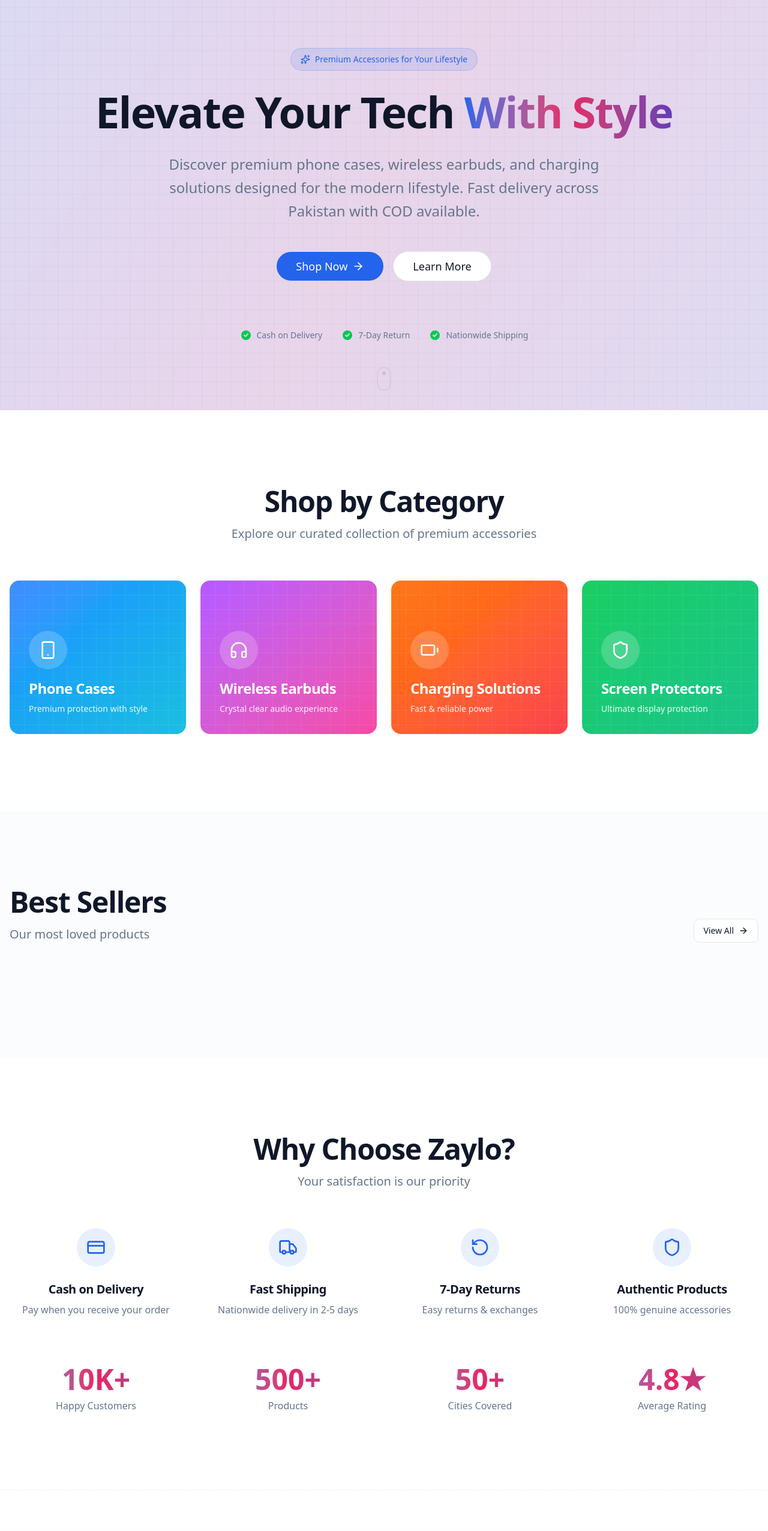
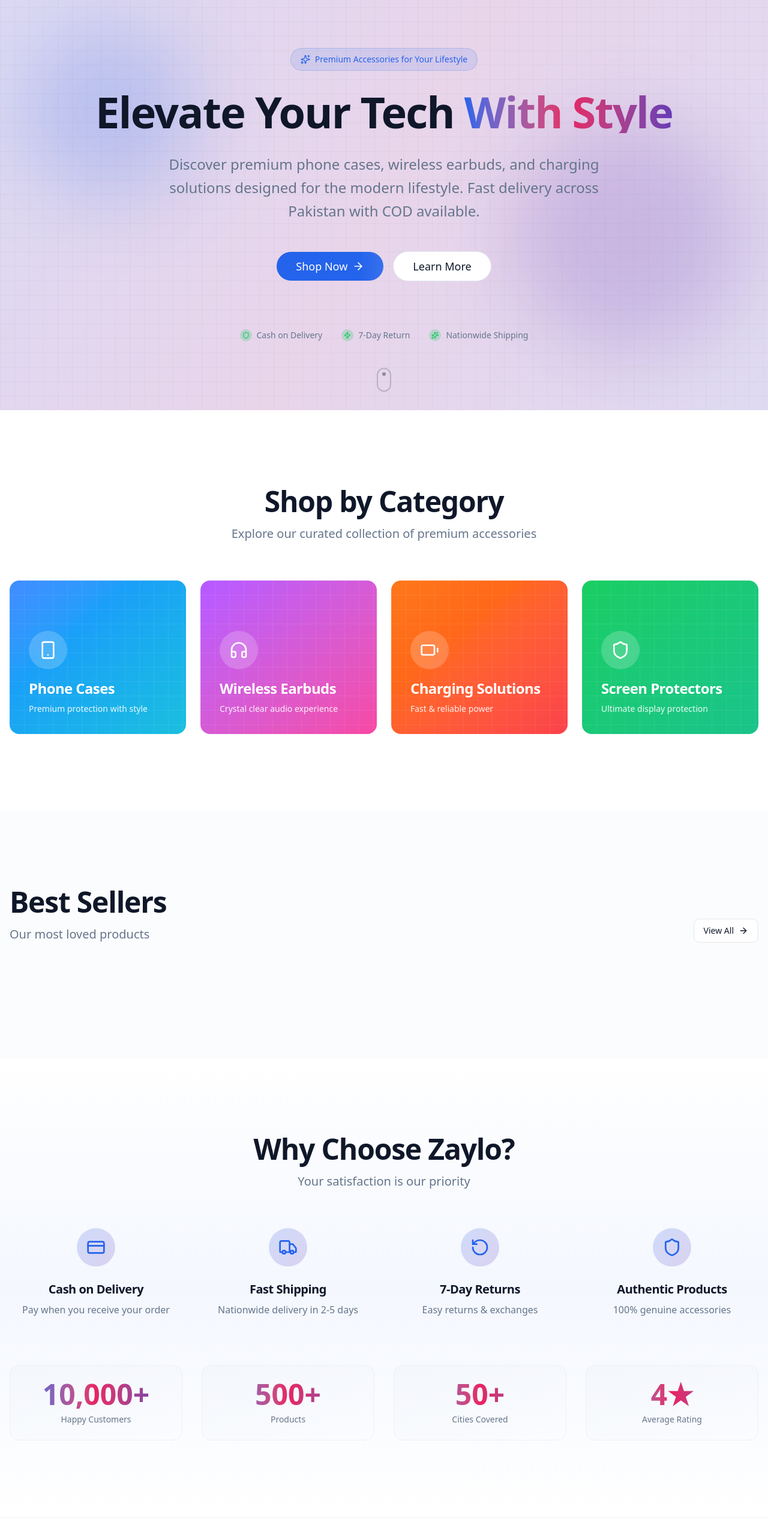
Before and after one commit to samrich7019/zaylo-store, a Next.js app: page / in a window 1280 px wide. Shown: the part 180-2733 px from the top of the page at 60% size. Built offline with nearby package versions, Linux system fonts and the light colour scheme.

Commit message:
Add advanced animations: floating orbs, counters, shimmer effects, micro-interactions

```diff
--- a/src/components/home/hero-section.tsx
+++ b/src/components/home/hero-section.tsx
@@ -3,8 +3,26 @@
 import { motion } from "framer-motion"
 import { AnimatedGradient } from "@/components/ui/animated-gradient"
 import { Button } from "@/components/ui/button"
-import { ArrowRight, Sparkles } from "lucide-react"
+import { ArrowRight, Sparkles, Zap, Shield } from "lucide-react"
 import Link from "next/link"
+
+const floatingAnimation = {
+    y: [0, -20, 0],
+    transition: {
+        duration: 3,
+        repeat: Infinity,
+        ease: "easeInOut"
+    }
+}
+
+const pulseAnimation = {
+    scale: [1, 1.05, 1],
+    transition: {
+        duration: 2,
+        repeat: Infinity,
+        ease: "easeInOut"
+    }
+}
 
 export function HeroSection() {
     return (
@@ -16,6 +34,16 @@
 
             {/* Grid Pattern Overlay */}
             <div className="absolute inset-0 bg-[linear-gradient(to_right,#80808012_1px,transparent_1px),linear-gradient(to_bottom,#80808012_1px,transparent_1px)] bg-[size:24px_24px]" />
+
+            {/* Floating Orbs */}
+            <motion.div
+                animate={floatingAnimation}
+                className="absolute top-20 left-10 w-72 h-72 bg-primary/20 rounded-full blur-3xl"
+            />
+            <motion.div
+                animate={{ ...floatingAnimation, transition: { ...floatingAnimation.transition, delay: 1 } }}
+                className="absolute bottom-20 right-10 w-96 h-96 bg-secondary/20 rounded-full blur-3xl"
+            />
 
             {/* Content */}
             <div className="relative z-10 container mx-auto px-4 py-20 text-center">
@@ -30,9 +58,12 @@
                         initial={{ opacity: 0, scale: 0.9 }}
                         animate={{ opacity: 1, scale: 1 }}
                         transition={{ delay: 0.2 }}
-                        className="inline-flex items-center gap-2 px-4 py-2 rounded-full bg-primary/10 border border-primary/20 text-primary text-sm font-medium"
+                        whileHover={{ scale: 1.05 }}
+                        className="inline-flex items-center gap-2 px-4 py-2 rounded-full bg-primary/10 border border-primary/20 text-primary text-sm font-medium cursor-default"
                     >
+                        <motion.div animate={pulseAnimation}>
                             <Sparkles className="w-4 h-4" />
+                        </motion.div>
                         <span>Premium Accessories for Your Lifestyle</span>
                     </motion.div>
 
@@ -44,9 +75,15 @@
                         className="text-5xl md:text-6xl lg:text-7xl font-bold tracking-tight"
                     >
                         Elevate Your Tech{" "}
-                        <span className="gradient-text">
+                        <motion.span
+                            className="gradient-text inline-block"
+                            animate={{
+                                backgroundPosition: ["0% 50%", "100% 50%", "0% 50%"],
+                            }}
+                            transition={{ duration: 5, repeat: Infinity }}
+                        >
                             With Style
-                        </span>
+                        </motion.span>
                     </motion.h1>
 
                     {/* Subheadline */}
@@ -67,15 +104,32 @@
                         className="flex flex-col sm:flex-row gap-4 justify-center items-center pt-4"
                     >
                         <Link href="/collections/all">
-                            <Button size="lg" className="group text-lg px-8 py-6 rounded-full">
+                            <motion.div whileHover={{ scale: 1.05 }} whileTap={{ scale: 0.95 }}>
+                                <Button size="lg" className="group text-lg px-8 py-6 rounded-full relative overflow-hidden">
+                                    <motion.div
+                                        className="absolute inset-0 bg-gradient-to-r from-primary/0 via-white/20 to-primary/0"
+                                        animate={{
+                                            x: ["-100%", "100%"],
+                                        }}
+                                        transition={{
+                                            duration: 2,
+                                            repeat: Infinity,
+                                            ease: "linear",
+                                        }}
+                                    />
+                                    <span className="relative z-10 flex items-center gap-2">
                                         Shop Now
-                                <ArrowRight className="ml-2 w-5 h-5 group-hover:translate-x-1 transition-transform" />
+                                        <ArrowRight className="w-5 h-5 group-hover:translate-x-1 transition-transform" />
+                                    </span>
                                 </Button>
+                            </motion.div>
                         </Link>
                         <Link href="/about">
+                            <motion.div whileHover={{ scale: 1.05 }} whileTap={{ scale: 0.95 }}>
                                 <Button size="lg" variant="outline" className="text-lg px-8 py-6 rounded-full">
                                     Learn More
                                 </Button>
+                            </motion.div>
                         </Link>
                     </motion.div>
 
@@ -86,24 +140,28 @@
                         transition={{ delay: 0.7 }}
                         className="flex flex-wrap justify-center gap-8 pt-12 text-sm text-muted-foreground"
                     >
-                        <div className="flex items-center gap-2">
-                            <svg className="w-5 h-5 text-green-500" fill="currentColor" viewBox="0 0 20 20">
-                                <path fillRule="evenodd" d="M10 18a8 8 0 100-16 8 8 0 000 16zm3.707-9.293a1 1 0 00-1.414-1.414L9 10.586 7.707 9.293a1 1 0 00-1.414 1.414l2 2a1 1 0 001.414 0l4-4z" clipRule="evenodd" />
-                            </svg>
-                            <span>Cash on Delivery</span>
-                        </div>
-                        <div className="flex items-center gap-2">
-                            <svg className="w-5 h-5 text-green-500" fill="currentColor" viewBox="0 0 20 20">
-                                <path fillRule="evenodd" d="M10 18a8 8 0 100-16 8 8 0 000 16zm3.707-9.293a1 1 0 00-1.414-1.414L9 10.586 7.707 9.293a1 1 0 00-1.414 1.414l2 2a1 1 0 001.414 0l4-4z" clipRule="evenodd" />
-                            </svg>
-                            <span>7-Day Return</span>
-                        </div>
-                        <div className="flex items-center gap-2">
-                            <svg className="w-5 h-5 text-green-500" fill="currentColor" viewBox="0 0 20 20">
-                                <path fillRule="evenodd" d="M10 18a8 8 0 100-16 8 8 0 000 16zm3.707-9.293a1 1 0 00-1.414-1.414L9 10.586 7.707 9.293a1 1 0 00-1.414 1.414l2 2a1 1 0 001.414 0l4-4z" clipRule="evenodd" />
-                            </svg>
-                            <span>Nationwide Shipping</span>
-                        </div>
+                        {[
+                            { icon: Shield, text: "Cash on Delivery" },
+                            { icon: Zap, text: "7-Day Return" },
+                            { icon: Sparkles, text: "Nationwide Shipping" }
+                        ].map((item, index) => (
+                            <motion.div
+                                key={item.text}
+                                initial={{ opacity: 0, y: 10 }}
+                                animate={{ opacity: 1, y: 0 }}
+                                transition={{ delay: 0.8 + index * 0.1 }}
+                                whileHover={{ y: -2 }}
+                                className="flex items-center gap-2"
+                            >
+                                <motion.div
+                                    animate={pulseAnimation}
+                                    className="w-5 h-5 rounded-full bg-green-500/20 flex items-center justify-center"
+                                >
+                                    <item.icon className="w-3 h-3 text-green-500" />
+                                </motion.div>
+                                <span>{item.text}</span>
+                            </motion.div>
+                        ))}
                     </motion.div>
                 </motion.div>
             </div>
@@ -112,16 +170,20 @@
             <motion.div
                 initial={{ opacity: 0 }}
                 animate={{ opacity: 1 }}
-                transition={{ delay: 1, repeat: Infinity, duration: 1.5 }}
+                transition={{ delay: 1 }}
                 className="absolute bottom-8 left-1/2 -translate-x-1/2"
             >
-                <div className="w-6 h-10 border-2 border-foreground/20 rounded-full p-1">
+                <motion.div
+                    animate={{ y: [0, 10, 0] }}
+                    transition={{ repeat: Infinity, duration: 1.5 }}
+                    className="w-6 h-10 border-2 border-foreground/20 rounded-full p-1"
+                >
                     <motion.div
                         animate={{ y: [0, 12, 0] }}
                         transition={{ repeat: Infinity, duration: 1.5 }}
                         className="w-1.5 h-1.5 bg-foreground/40 rounded-full mx-auto"
                     />
-                </div>
+                </motion.div>
             </motion.div>
         </section>
     )
--- a/src/components/home/trust-section.tsx
+++ b/src/components/home/trust-section.tsx
@@ -2,6 +2,7 @@
 
 import { motion } from "framer-motion"
 import { Shield, Truck, RotateCcw, CreditCard } from "lucide-react"
+import { Counter } from "@/components/ui/counter"
 
 const features = [
     {
@@ -26,10 +27,32 @@
     },
 ]
 
+const containerVariants = {
+    hidden: { opacity: 0 },
+    visible: {
+        opacity: 1,
+        transition: {
+            staggerChildren: 0.1
+        }
+    }
+}
+
+const itemVariants = {
+    hidden: { opacity: 0, y: 20 },
+    visible: {
+        opacity: 1,
+        y: 0,
+        transition: { duration: 0.6 }
+    }
+}
+
 export function TrustSection() {
     return (
-        <section className="py-20 md:py-32">
-            <div className="container mx-auto px-4">
+        <section className="py-20 md:py-32 relative overflow-hidden">
+            {/* Background Decoration */}
+            <div className="absolute inset-0 bg-gradient-to-b from-transparent via-primary/5 to-transparent" />
+
+            <div className="container mx-auto px-4 relative z-10">
                 {/* Section Header */}
                 <motion.div
                     initial={{ opacity: 0, y: 20 }}
@@ -38,36 +61,49 @@
                     transition={{ duration: 0.6 }}
                     className="text-center mb-16"
                 >
-                    <h2 className="text-4xl md:text-5xl font-bold mb-4">
+                    <motion.h2
+                        className="text-4xl md:text-5xl font-bold mb-4"
+                        whileInView={{ scale: [0.95, 1] }}
+                        viewport={{ once: true }}
+                        transition={{ duration: 0.6 }}
+                    >
                         Why Choose Zaylo?
-                    </h2>
+                    </motion.h2>
                     <p className="text-xl text-muted-foreground max-w-2xl mx-auto">
                         Your satisfaction is our priority
                     </p>
                 </motion.div>
 
                 {/* Features Grid */}
-                <div className="grid grid-cols-1 md:grid-cols-2 lg:grid-cols-4 gap-8">
+                <motion.div
+                    variants={containerVariants}
+                    initial="hidden"
+                    whileInView="visible"
+                    viewport={{ once: true }}
+                    className="grid grid-cols-1 md:grid-cols-2 lg:grid-cols-4 gap-8 mb-20"
+                >
                     {features.map((feature, index) => {
                         const Icon = feature.icon
                         return (
                             <motion.div
                                 key={feature.title}
-                                initial={{ opacity: 0, y: 20 }}
-                                whileInView={{ opacity: 1, y: 0 }}
-                                viewport={{ once: true }}
-                                transition={{ duration: 0.6, delay: index * 0.1 }}
-                                className="text-center"
+                                variants={itemVariants}
+                                whileHover={{ y: -5, scale: 1.02 }}
+                                className="text-center group"
                             >
-                                <div className="inline-flex items-center justify-center w-16 h-16 rounded-full bg-primary/10 text-primary mb-6">
+                                <motion.div
+                                    whileHover={{ rotate: [0, -10, 10, -10, 0] }}
+                                    transition={{ duration: 0.5 }}
+                                    className="inline-flex items-center justify-center w-16 h-16 rounded-full bg-gradient-to-br from-primary/20 to-secondary/20 text-primary mb-6 group-hover:shadow-lg transition-shadow"
+                                >
                                     <Icon className="w-8 h-8" />
-                                </div>
-                                <h3 className="text-xl font-bold mb-2">{feature.title}</h3>
+                                </motion.div>
+                                <h3 className="text-xl font-bold mb-2 group-hover:text-primary transition-colors">{feature.title}</h3>
                                 <p className="text-muted-foreground">{feature.description}</p>
                             </motion.div>
                         )
                     })}
-                </div>
+                </motion.div>
 
                 {/* Stats */}
                 <motion.div
@@ -75,24 +111,29 @@
                     whileInView={{ opacity: 1, y: 0 }}
                     viewport={{ once: true }}
                     transition={{ duration: 0.6, delay: 0.4 }}
-                    className="mt-20 grid grid-cols-2 md:grid-cols-4 gap-8 text-center"
+                    className="grid grid-cols-2 md:grid-cols-4 gap-8 text-center"
                 >
-                    <div>
-                        <div className="text-4xl md:text-5xl font-bold gradient-text mb-2">10K+</div>
-                        <div className="text-muted-foreground">Happy Customers</div>
-                    </div>
-                    <div>
-                        <div className="text-4xl md:text-5xl font-bold gradient-text mb-2">500+</div>
-                        <div className="text-muted-foreground">Products</div>
-                    </div>
-                    <div>
-                        <div className="text-4xl md:text-5xl font-bold gradient-text mb-2">50+</div>
-                        <div className="text-muted-foreground">Cities Covered</div>
-                    </div>
-                    <div>
-                        <div className="text-4xl md:text-5xl font-bold gradient-text mb-2">4.8★</div>
-                        <div className="text-muted-foreground">Average Rating</div>
-                    </div>
+                    {[
+                        { end: 10000, suffix: "+", label: "Happy Customers" },
+                        { end: 500, suffix: "+", label: "Products" },
+                        { end: 50, suffix: "+", label: "Cities Covered" },
+                        { end: 4.8, suffix: "★", label: "Average Rating" }
+                    ].map((stat, index) => (
+                        <motion.div
+                            key={stat.label}
+                            initial={{ opacity: 0, scale: 0.5 }}
+                            whileInView={{ opacity: 1, scale: 1 }}
+                            viewport={{ once: true }}
+                            transition={{ duration: 0.5, delay: index * 0.1 }}
+                            whileHover={{ scale: 1.05 }}
+                            className="p-6 rounded-2xl bg-gradient-to-br from-muted/50 to-transparent border border-border/50"
+                        >
+                            <div className="text-4xl md:text-5xl font-bold gradient-text mb-2">
+                                <Counter end={stat.end} suffix={stat.suffix} />
+                            </div>
+                            <div className="text-sm text-muted-foreground">{stat.label}</div>
+                        </motion.div>
+                    ))}
                 </motion.div>
             </div>
         </section>
--- /dev/null
+++ b/src/components/ui/counter.tsx
@@ -0,0 +1,45 @@
+"use client"
+
+import { motion } from "framer-motion"
+import { useInView } from "react-intersection-observer"
+import { useEffect, useState } from "react"
+
+interface CounterProps {
+    end: number
+    duration?: number
+    suffix?: string
+    className?: string
+}
+
+export function Counter({ end, duration = 2, suffix = "", className = "" }: CounterProps) {
+    const [count, setCount] = useState(0)
+    const { ref, inView } = useInView({ triggerOnce: true, threshold: 0.1 })
+
+    useEffect(() => {
+        if (!inView) return
+
+        let startTime: number
+        let animationFrame: number
+
+        const animate = (currentTime: number) => {
+            if (!startTime) startTime = currentTime
+            const progress = Math.min((currentTime - startTime) / (duration * 1000), 1)
+
+            setCount(Math.floor(progress * end))
+
+            if (progress < 1) {
+                animationFrame = requestAnimationFrame(animate)
+            }
+        }
+
+        animationFrame = requestAnimationFrame(animate)
+
+        return () => cancelAnimationFrame(animationFrame)
+    }, [inView, end, duration])
+
+    return (
+        <span ref={ref} className={className}>
+            {count.toLocaleString()}{suffix}
+        </span>
+    )
+}
--- /dev/null
+++ b/src/components/ui/parallax-section.tsx
@@ -0,0 +1,26 @@
+"use client"
+
+import { useEffect, useRef } from "react"
+import { motion, useScroll, useTransform } from "framer-motion"
+
+interface ParallaxSectionProps {
+    children: React.ReactNode
+    className?: string
+    speed?: number
+}
+
+export function ParallaxSection({ children, className = "", speed = 0.5 }: ParallaxSectionProps) {
+    const ref = useRef<HTMLDivElement>(null)
+    const { scrollYProgress } = useScroll({
+        target: ref,
+        offset: ["start end", "end start"]
+    })
+
+    const y = useTransform(scrollYProgress, [0, 1], [0, -50 * speed])
+
+    return (
+        <motion.div ref={ref} style={{ y }} className={className}>
+            {children}
+        </motion.div>
+    )
+}
```
Lines whose indentation alone changed are shown as unchanged.
